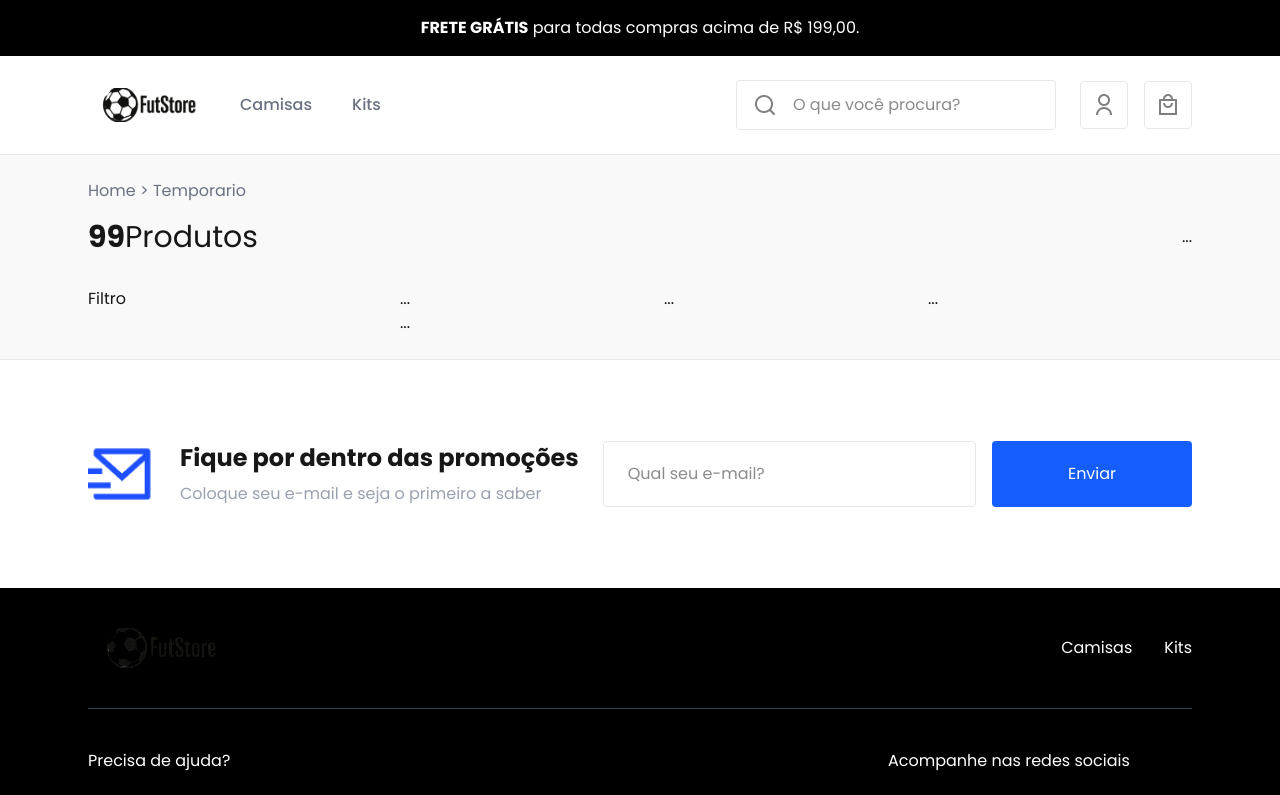
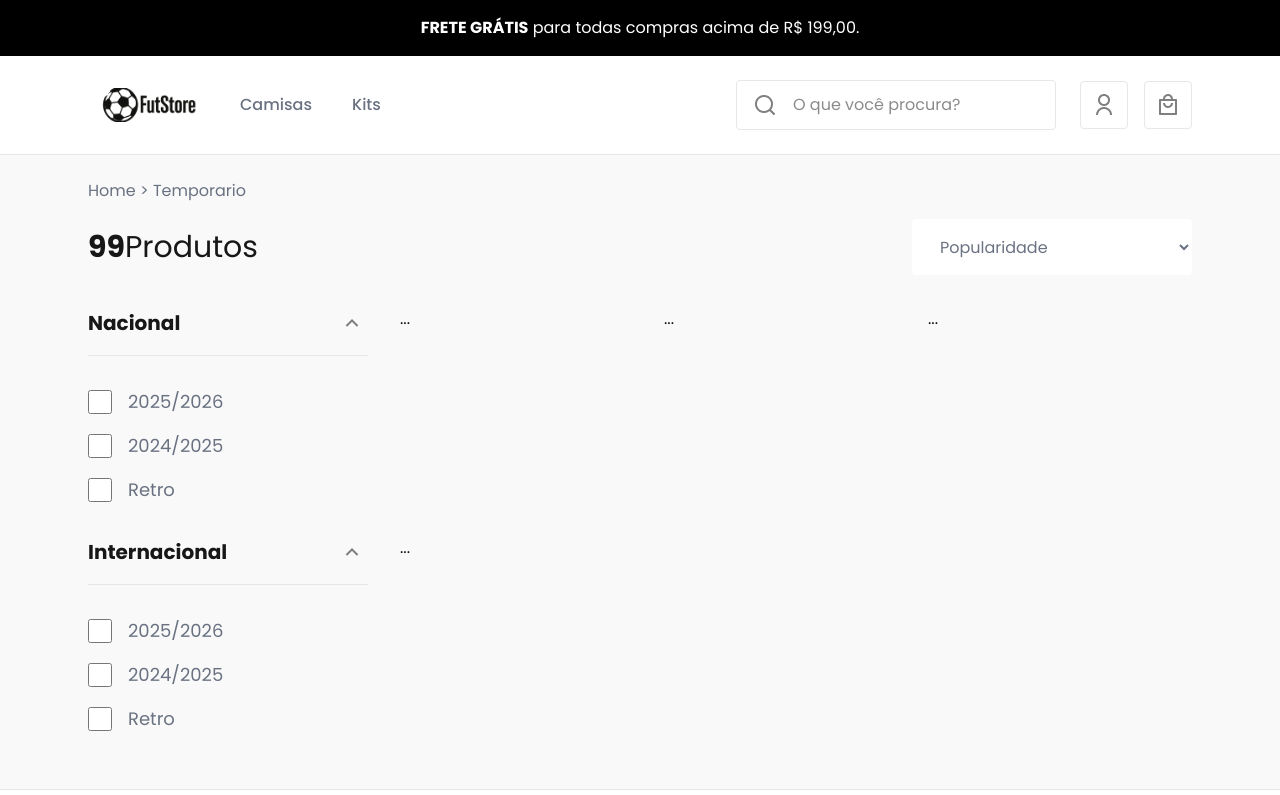
Before and after one commit to pierrepaulo/futstore, a Next.js app: page /categories/camisa in a window 1280 px wide. Shown: the top 795 px of the page. Built offline with nearby package versions, Linux system fonts and the light colour scheme.

Commit message:
feat(categories-filter): adiciona filtros em categorias

```diff
--- a/src/app/(site)/categories/[slug]/page.tsx
+++ b/src/app/(site)/categories/[slug]/page.tsx
@@ -1,3 +1,4 @@
+import { ProductListFitler } from "@/components/categories/product-list-filter";
 import Link from "next/link";
 
 type Props = {
@@ -16,24 +17,7 @@
         <Link href={"/"}>Home</Link> &gt; Temporario
       </div>
 
-      <div>
-        <div className="flex flex-col md:flex-row justify-between items-start md:items-center">
-          <div className="text-3xl">
-            <strong>99</strong>Produtos
-          </div>
-          <div>...</div>
-        </div>
-      </div>
-
-      <div className="mt-8 flex flex-col md:flex-row gap-8">
-        <div className="flex-1 md:max-w-70">Filtro</div>
-        <div className="flex-1 grid grid-cols-1 md:grid-cols-3">
-          <div>...</div>
-          <div>...</div>
-          <div>...</div>
-          <div>...</div>
-        </div>
-      </div>
+      <ProductListFitler />
     </div>
   );
 }
--- /dev/null
+++ b/src/components/categories/filter-group.tsx
@@ -0,0 +1,45 @@
+"use client";
+
+import Image from "next/image";
+import { FilterItem } from "./filter-item";
+import { useState } from "react";
+
+type Props = {
+  id: string;
+  name: string;
+};
+export const FilterGroup = ({ id, name }: Props) => {
+  const [opened, setOpened] = useState(true);
+  return (
+    <div className="mb-8">
+      <div className="flex justify-between items-center border-b border-gray-200 pb-4">
+        <div className="flex-1 font-bold text-xl">{name}</div>
+        <div
+          onClick={() => setOpened(!opened)}
+          className="size-8 flex justify-center items-center cursor-pointer"
+        >
+          <Image
+            src={"/assets/ui/arrow-s-line.png"}
+            alt=""
+            width={24}
+            height={24}
+            className={` ${opened ? "rotate-0" : "rotate-180"} transition-all`}
+          />
+        </div>
+      </div>
+
+      <div
+        className={`pt-4  overflow-y-hidden ${
+          opened ? "h-auto" : "h-0"
+        } transition-all`}
+      >
+        <FilterItem
+          groupId={id}
+          item={{ id: "atualizada", label: "2025/2026" }}
+        />
+        <FilterItem groupId={id} item={{ id: "antigas", label: "2024/2025" }} />
+        <FilterItem groupId={id} item={{ id: "Retro", label: "Retro" }} />
+      </div>
+    </div>
+  );
+};
--- /dev/null
+++ b/src/components/categories/filter-item.tsx
@@ -0,0 +1,50 @@
+"use client";
+
+import { useQueryString } from "@/hooks/use-querystring";
+
+type Props = {
+  groupId: string;
+  item: {
+    id: string;
+    label: string;
+  };
+};
+export const FilterItem = ({ groupId, item }: Props) => {
+  const queryString = useQueryString();
+
+  const toggleFilter = (groupId: string, itemId: string) => {
+    const queryGroup = queryString.get(groupId);
+    let currentFilters = queryGroup ? queryGroup.split("|") : [];
+
+    if (currentFilters.includes(itemId)) {
+      currentFilters = currentFilters.filter((i) => i !== itemId);
+    } else {
+      currentFilters.push(itemId);
+    }
+
+    queryString.set(groupId, currentFilters.join("|"));
+  };
+
+  const hasFilter = (groupId: string, itemId: string) => {
+    let currentFilters = queryString.get(groupId)?.split("|");
+    return currentFilters && currentFilters.includes(itemId) ? true : false;
+  };
+
+  return (
+    <div className="flex gap-4 items-center mt-4">
+      <input
+        type="checkbox"
+        className="size-6 accent-blue-600 cursor-pointer"
+        id={`ck-${item.id}`}
+        onChange={() => toggleFilter(groupId, item.id)}
+        checked={hasFilter(groupId, item.id)}
+      />
+      <label
+        htmlFor={`ck-${item.id}`}
+        className="text-lg text-gray-500 cursor-pointer"
+      >
+        {item.label}
+      </label>
+    </div>
+  );
+};
--- /dev/null
+++ b/src/components/categories/product-list-filter.tsx
@@ -0,0 +1,62 @@
+"use client";
+
+import { useQueryString } from "@/hooks/use-querystring";
+import { ChangeEvent, useState } from "react";
+import { FilterGroup } from "./filter-group";
+
+export const ProductListFitler = () => {
+  const queryString = useQueryString();
+  const [filterOpened, setFilterOpened] = useState(false);
+
+  const order = queryString.get("order") ?? "views";
+
+  const handleSelectChanged = (e: ChangeEvent<HTMLSelectElement>) => {
+    queryString.set("order", e.target.value);
+  };
+
+  return (
+    <div>
+      <div>
+        <div className="flex flex-col md:flex-row gap-6 justify-between items-start md:items-center">
+          <div className="text-3xl">
+            <strong>99</strong>Produtos
+          </div>
+          <div className="w-full md:max-w-70 flex flex-row gap-5">
+            <select
+              defaultValue={order}
+              onChange={handleSelectChanged}
+              className="h-14 flex-1 flex items-center px-6 bg-white border-gray-200 rounded-sm text-gray-500"
+            >
+              <option value="views">Popularidade</option>
+              <option value="price">Por preço</option>
+              <option value="selling">Mais vendidos</option>
+            </select>
+            <div
+              onClick={() => setFilterOpened(!filterOpened)}
+              className="h-14 flex-1 flex md:hidden items-center px-6 bg-white border-gray-200 rounded-sm text-gray-500"
+            >
+              Filtrar por
+            </div>
+          </div>
+        </div>
+      </div>
+
+      <div className="mt-8 flex flex-col md:flex-row gap-8">
+        <div
+          className={`flex-1 md:max-w-70 ${
+            filterOpened ? "block" : "hidden"
+          } md:block`}
+        >
+          <FilterGroup id="nacional" name="Nacional" />
+          <FilterGroup id="internacional" name="Internacional" />
+        </div>
+        <div className="flex-1 grid grid-cols-1 md:grid-cols-3">
+          <div>...</div>
+          <div>...</div>
+          <div>...</div>
+          <div>...</div>
+        </div>
+      </div>
+    </div>
+  );
+};
```
Also changed, not shown: public/assets/ui/arrow-s-line.png (renamed from public/assets/ui/arrow-left-s-line.png).
